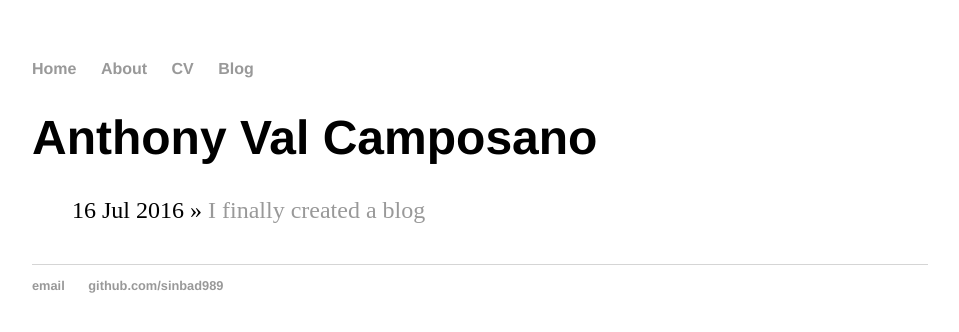
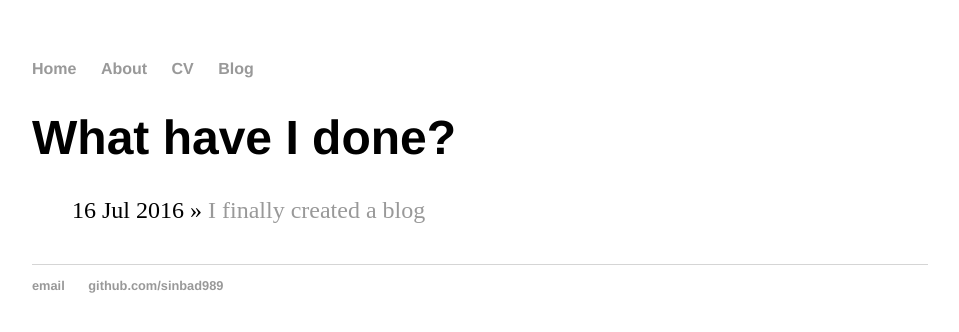
Before and after one commit to sinbad989/sinbad989.github.io, a Jekyll site: the page built from blog/index.html, in a window 1280 px wide. Shown: the top 332 px of the page, without its empty margins (160-1119 px from the left). Built offline with Jekyll 4.4.1, drawn with Linux system fonts in a browser that asks for light colours.

Commit message:
Update index.html
changed the title to something witty (?)

```diff
--- a/blog/index.html
+++ b/blog/index.html
@@ -1,6 +1,6 @@
 ---
 layout: default
-title: Anthony Val Camposano
+title: What have I done?
 ---
 	<h1>{{ page.title }}</h1>
 	<ul class="posts">
```
